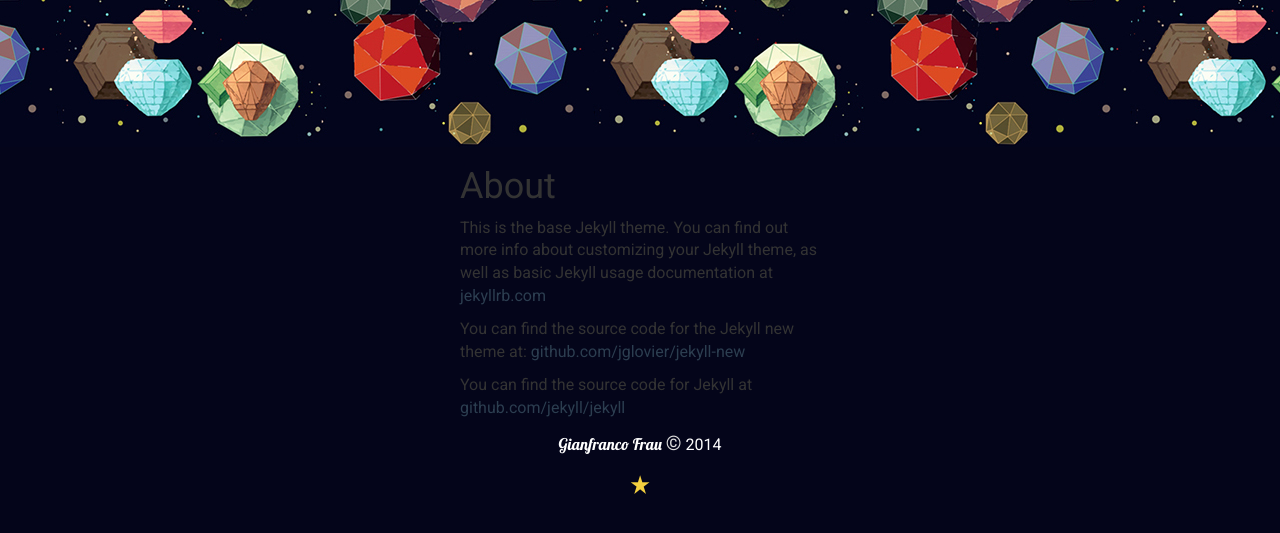
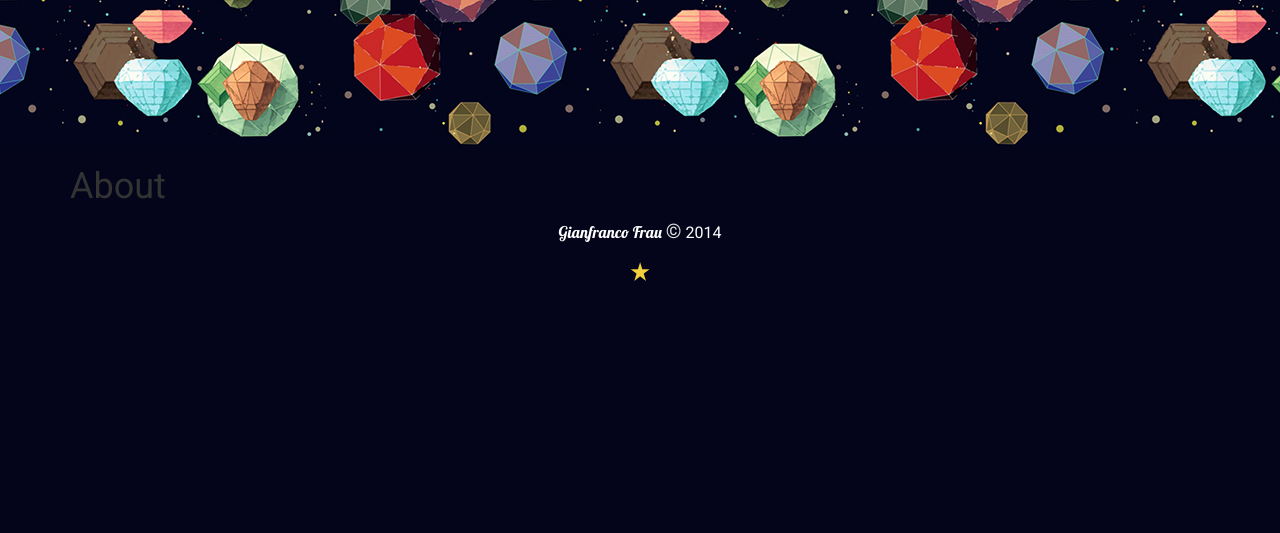
Before and after one commit to GianfrancoFrau/GianfrancoFrau.github.io, a Jekyll site: the page built from about/index.html, in a window 1280 px wide. Shown: the top 533 px of the page. Built offline with Jekyll 4.4.1, drawn with Linux system fonts in a browser that asks for light colours; some web fonts are replaced.

Commit message:
about + works pages added

```diff
--- a/_config.yml
+++ b/_config.yml
@@ -2,10 +2,9 @@
 name: Gianfranco Frau
 title: Your awesome title
 email: your-email@domain.com
-description: "Write an awesome description for your new site here. You can edit this line in _config.yml. It will appear in your document head meta (for Google search results) and in your feed.xml site description."
+description: ""
 baseurl: ""
 url: "http://0.0.0.0:4000"
-
 
 # Build settings
 markdown: kramdown
--- a/_layouts/default.html
+++ b/_layouts/default.html
@@ -9,12 +9,8 @@
 
   <div class="container">
   	<div class="row">
-    	<div class="col-sm-4 col-sm-offset-4">
-
     		{{ content }}
-
-    	</div>
-	</div>
+    </div>
   </div>
 
   {% include footer.html %}
--- a/about.md
+++ /dev/null
@@ -1,11 +0,0 @@
----
-layout: page
-title: About
-permalink: /about/
----
-
-This is the base Jekyll theme. You can find out more info about customizing your Jekyll theme, as well as basic Jekyll usage documentation at [jekyllrb.com](http://jekyllrb.com/)
-
-You can find the source code for the Jekyll new theme at: [github.com/jglovier/jekyll-new](https://github.com/jglovier/jekyll-new)
-
-You can find the source code for Jekyll at [github.com/jekyll/jekyll](https://github.com/jekyll/jekyll)
--- /dev/null
+++ b/about/index.html
@@ -0,0 +1,9 @@
+---
+layout: default
+title: About
+permalink: /about/
+---
+
+<div class="col-sm-8">
+	<h1>About</h1>
+</div>
--- a/assets/js/main.js
+++ b/assets/js/main.js
@@ -18,7 +18,7 @@ $( function() {
 					'<li><a href="http://thepatternlibrary.com/" target="_blank">ThePatternLibrary</a></li>\n' +
 					'</ul>'
 	});
-	$("#credits a").on("click", function(e) {
+	$("[href='#']").on("click", function(e) {
 		e.preventDefault();
 	})
 });
--- a/index.html
+++ b/index.html
@@ -1,12 +1,13 @@
 ---
 layout: default
 ---
+<div class="col-sm-4 col-sm-offset-4">
   <div id="home-container" class="content">
     <h1 class="oswald text-center" id="home-title"><span>GF</span></h1>
     <h2 class="roboto text-center" id="home-subtitle">HI! I' m a Developer</h2>
     <ul id="home-menu">
-    <li class="clearfix"><a href="#"><span>About me</span> <i class="ion-ios7-arrow-thin-right"></i></a></li>
-    <li class="clearfix"><a href="#"><span>Works</span> <i class="ion-ios7-arrow-thin-right"></i></a></li>
+      <li class="clearfix"><a href="/about/" title="About me"><span>About me</span> <i class="ion-ios7-arrow-thin-right"></i></a></li>
+      <li class="clearfix"><a href="/works/" title="Something I've made"><span>Works</span> <i class="ion-ios7-arrow-thin-right"></i></a></li>
     </ul>
     <div id="contacts-box" class="text-center">
       <a href="#" title="Get in touch!"><i class="ion-at"></i></a>
@@ -14,3 +15,4 @@ layout: default
       <a href="https://twitter.com/hybridev1" title="My Twitter account" target="_blank"><i class="ion-social-twitter-outline"></i></a>
     </div>
   </div>
+</div>
```
Also changed, not shown: works/index.html (added, +9 -0 lines). Lines whose indentation alone changed are shown as unchanged.
